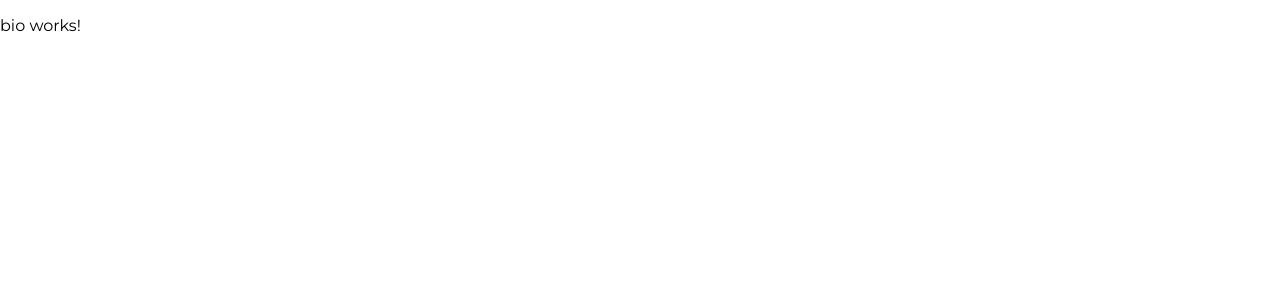
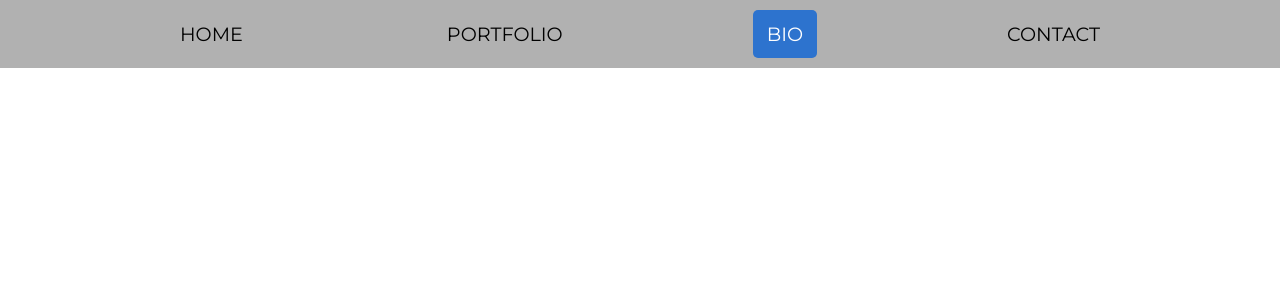
Before and after one commit to a-binkley/personal-website, an Angular app: page /bio in a window 1280 px wide. Shown: the top 300 px of the page. Built offline with nearby package versions, Linux system fonts and the light colour scheme.

Commit message:
feat(nav): add current page indicator

```diff
--- a/src/app/components/bio/bio.html
+++ b/src/app/components/bio/bio.html
@@ -1 +1 @@
-<p>bio works!</p>
+<app-nav current="bio"></app-nav>
--- a/src/app/components/contact/contact.html
+++ b/src/app/components/contact/contact.html
@@ -1 +1 @@
-<p>contact works!</p>
+<app-nav current="contact"></app-nav>
--- a/src/app/components/portfolio/portfolio.html
+++ b/src/app/components/portfolio/portfolio.html
@@ -1 +1 @@
-<p>portfolio works!</p>
+<app-nav current="portfolio"></app-nav>
--- a/src/app/components/portfolio/portfolio.ts
+++ b/src/app/components/portfolio/portfolio.ts
@@ -1,10 +1,12 @@
 import { Component } from '@angular/core';
 
 // import { PortfolioService } from '../../services/portfolio';
+import { Nav } from '../shared/nav/nav';
 
 @Component({
   selector: 'app-portfolio',
-  imports: [],
+  imports: [Nav],
+  standalone: true,
   templateUrl: './portfolio.html',
   styleUrl: './portfolio.scss',
 })
--- a/src/app/components/shared/nav/nav.html
+++ b/src/app/components/shared/nav/nav.html
@@ -1,5 +1,7 @@
 <div id="nav-wrapper">
   @for (item of navItems; track item) {
-  <a href="/{{ item | lowercase }}">{{ item | uppercase }}</a>
+  <a href="/{{ item | lowercase }}" [ngClass]="{'selected': current === item}"
+    >{{ item | uppercase }}</a
+  >
   }
 </div>
--- a/src/app/components/shared/nav/nav.scss
+++ b/src/app/components/shared/nav/nav.scss
@@ -17,6 +17,11 @@ a {
   padding: 12px 14px;
 }
 
+a.selected {
+  background-color: $accent-color;
+  color: white;
+}
+
 a:hover {
   background-color: black;
   color: white;
--- a/src/app/components/shared/nav/nav.ts
+++ b/src/app/components/shared/nav/nav.ts
@@ -1,13 +1,16 @@
-import { LowerCasePipe, UpperCasePipe } from '@angular/common';
-import { Component } from '@angular/core';
+import { CommonModule, LowerCasePipe, UpperCasePipe } from '@angular/common';
+import { Component, Input } from '@angular/core';
+
+type Page = 'home' | 'portfolio' | 'bio' | 'contact';
 
 @Component({
   selector: 'app-nav',
-  imports: [LowerCasePipe, UpperCasePipe],
+  imports: [CommonModule, LowerCasePipe, UpperCasePipe],
   standalone: true,
   templateUrl: './nav.html',
   styleUrl: './nav.scss',
 })
 export class Nav {
-  public readonly navItems: string[] = ['Home', 'Portfolio', 'Bio', 'Contact'];
+  @Input() current: Page = 'home';
+  public readonly navItems: Page[] = ['home', 'portfolio', 'bio', 'contact'];
 }
```
Also changed, not shown: src/app/components/bio/bio.ts (+6 -5 lines), src/app/components/contact/contact.ts (+6 -5 lines).
